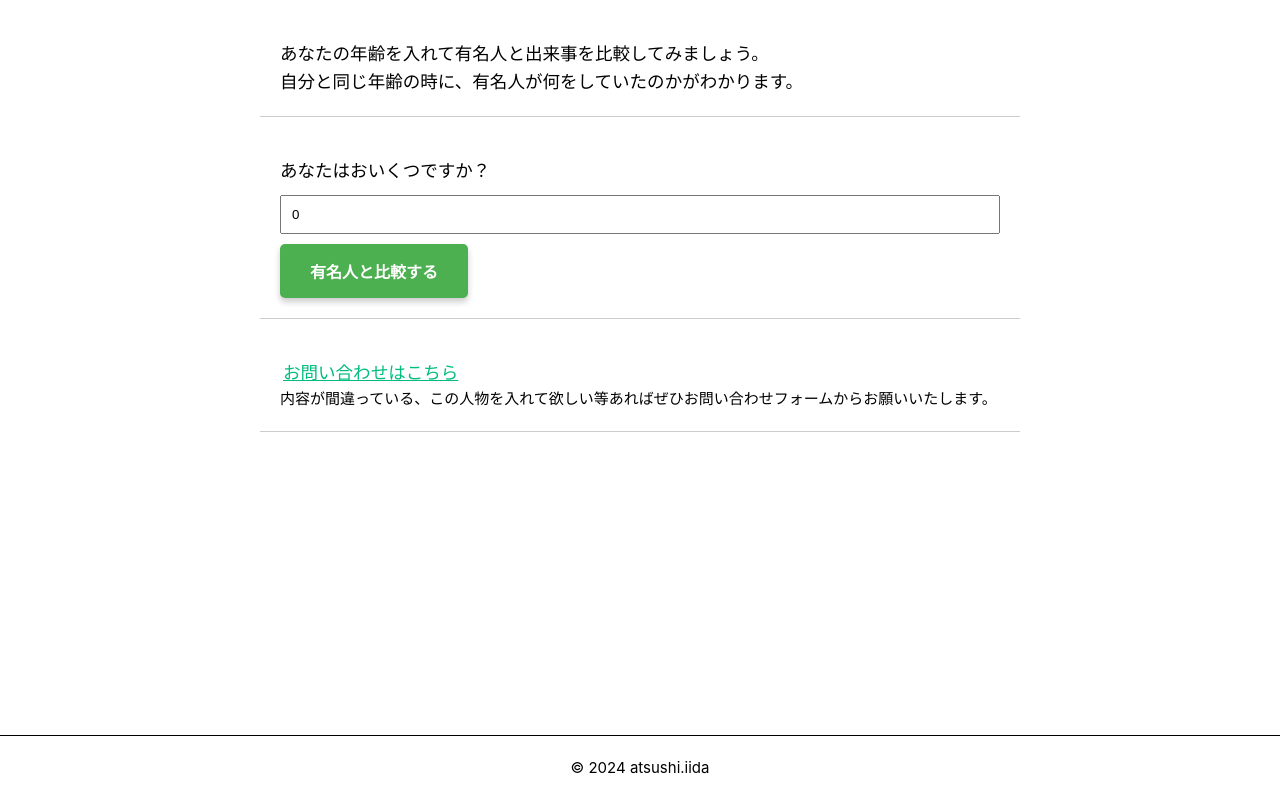
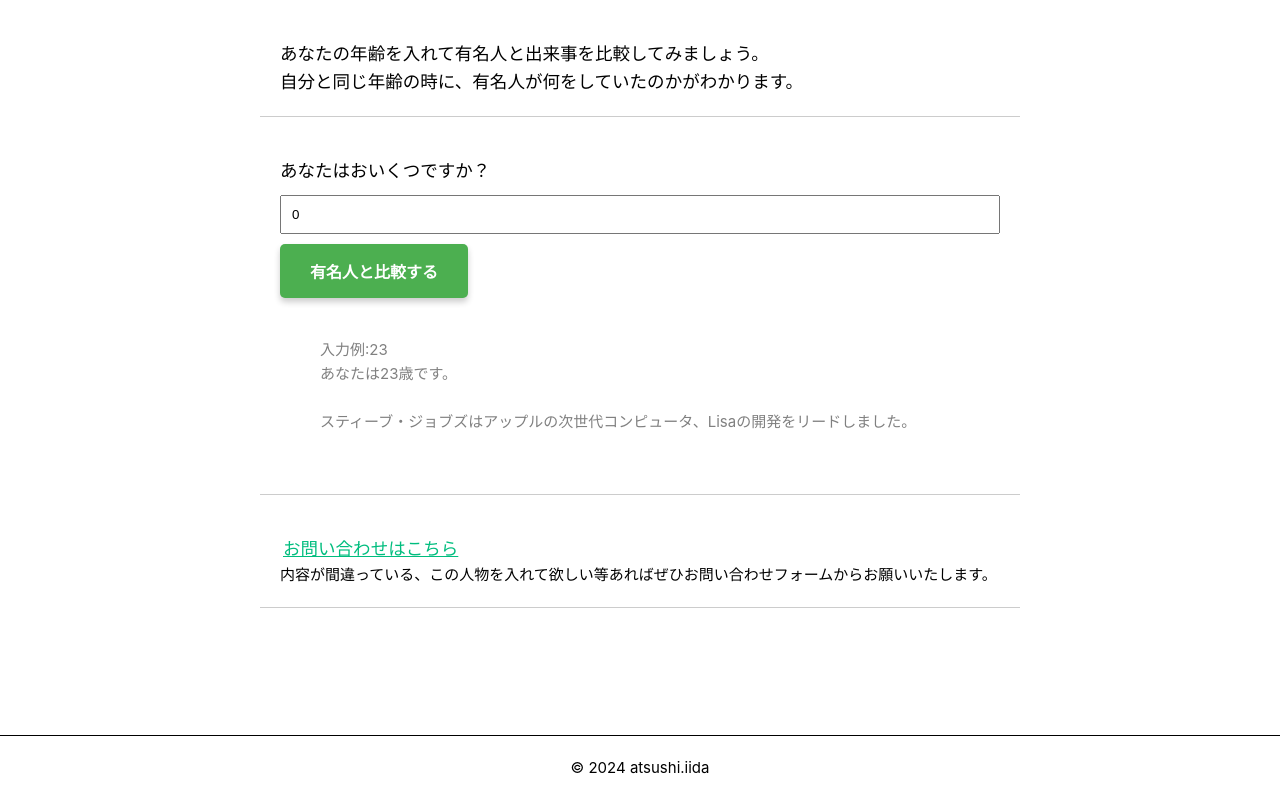
Before and after one commit to stamander/studyVue, a Vue app: page / in a window 1280 px wide. Shown: the top 800 px of the page. Built offline with nearby package versions, Linux system fonts and the light colour scheme.

Commit message:
add example

```diff
--- a/src/components/CompareGreatPerson.vue
+++ b/src/components/CompareGreatPerson.vue
@@ -78,6 +78,14 @@ const referencesBook: Ref<Array<{ text: string; writer: string; publicationDate:
         あなたは{{ age }}歳です。
         <div v-for="(achievement, index) in filteredAchievements" :key="index">
           {{ achievement.name }}は{{ achievement.event }}
+        </div>
+      </div>
+      <div v-else>
+        <div class="example">入力例:23
+          <br>
+          <p>あなたは23歳です。</p>
+          <br>
+          <p>スティーブ・ジョブズはアップルの次世代コンピュータ、Lisaの開発をリードしました。</p>
         </div>
       </div>
     </div>
@@ -169,6 +177,9 @@ button:active {
   background-color: #366e35; /* クリック時にさらに暗い色へ */
   box-shadow: 0 2px 4px rgba(0, 0, 0, 0.2); /* クリックされたときの押し込まれるような効果 */
 }
+.example{
+  color: gray;
+}
 
 #parents-references {
   display: flex;
```
